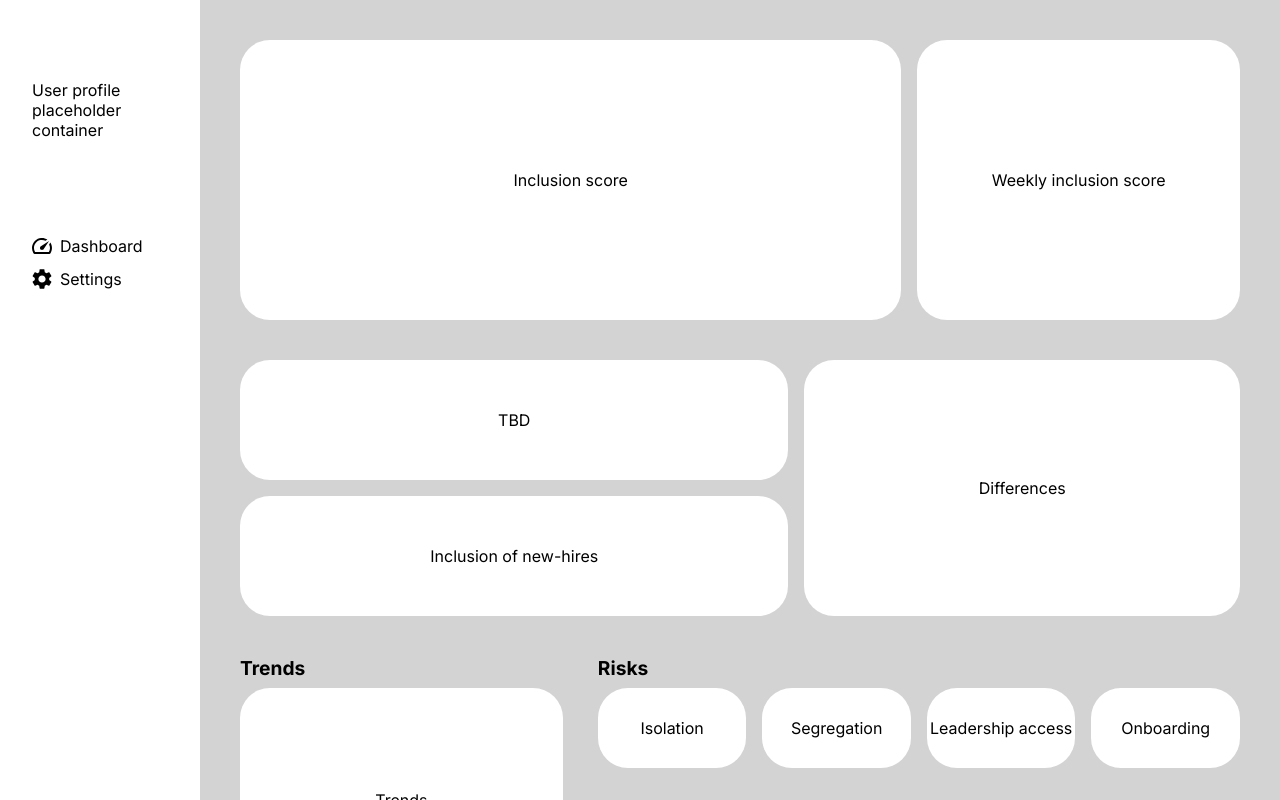
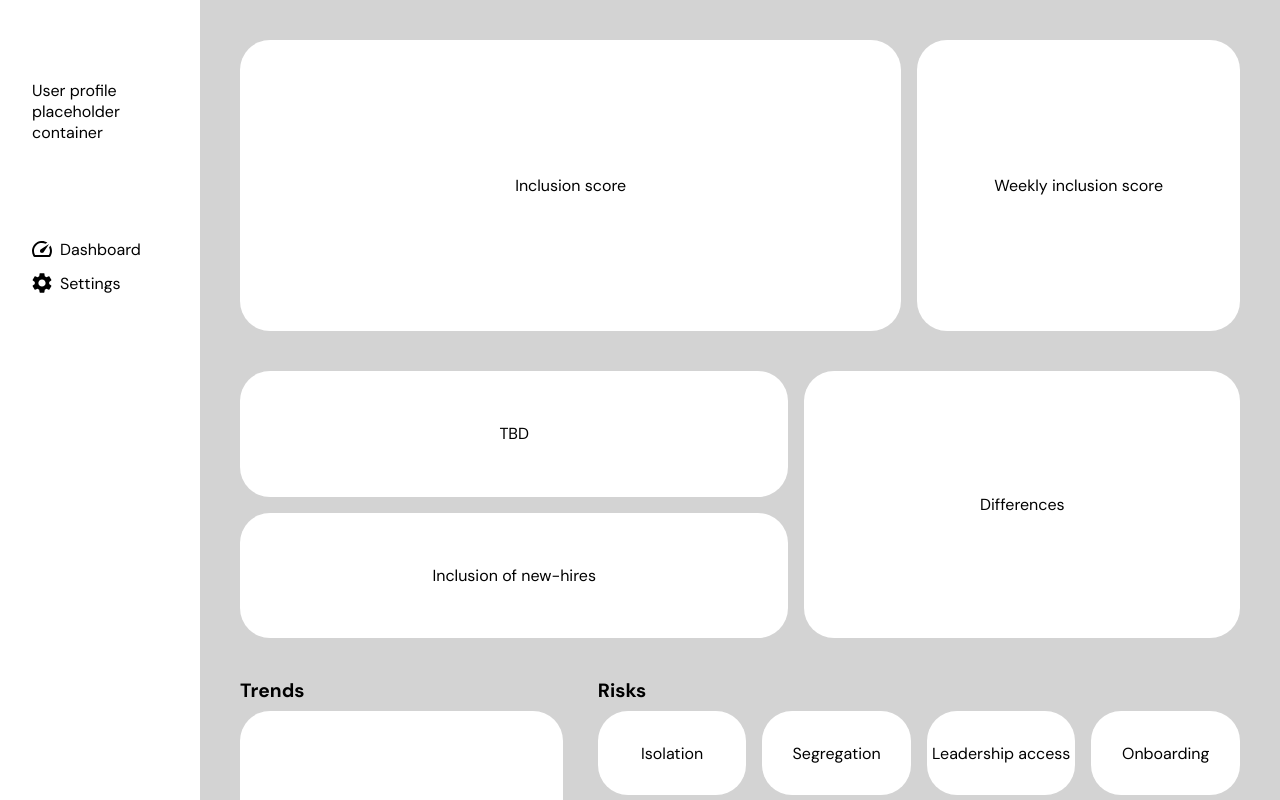
Before and after one commit to JTKsson/jolint-dashboard, a Next.js app: page / in a window 1280 px wide. Shown: the top 800 px of the page. Built offline with nearby package versions, Linux system fonts and the light colour scheme.

Commit message:
Change primary font from Inter to DM Sans

```diff
--- a/src/app/layout.js
+++ b/src/app/layout.js
@@ -1,7 +1,7 @@
 import './globals.css'
-import { Inter } from 'next/font/google'
+import { DM_Sans } from 'next/font/google'
 
-const inter = Inter({ subsets: ['latin'] })
+const inter = DM_Sans({ subsets: ['latin'] })
 
 export const metadata = {
   title: 'Create Next App',
```
